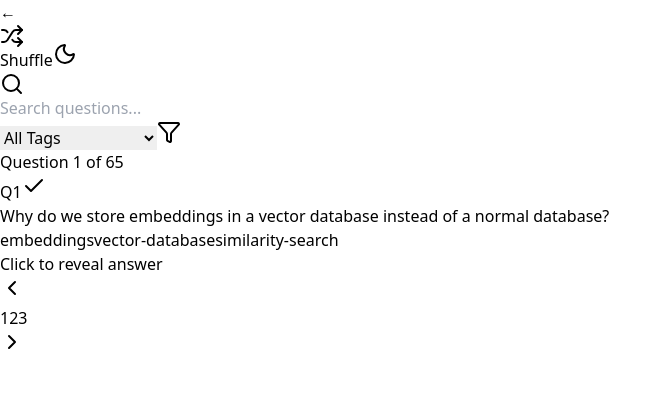
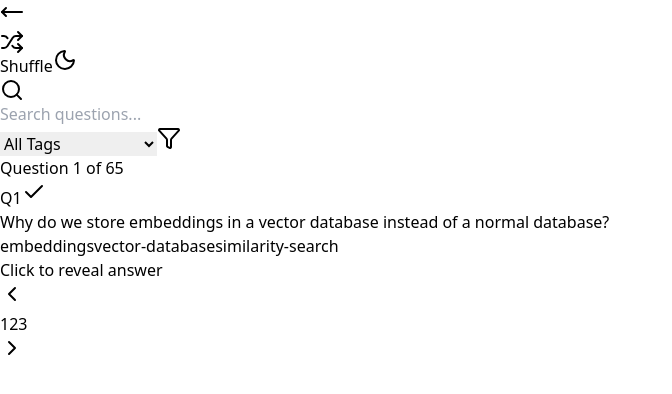
Before and after one commit to Saksham-cmd-tech/EssentialsofAI, a React (Vite) app: page / in a window 1280 px wide. Both pictures are taken after a click on the button 212 px from the left and 138 px from the top of the page. Shown: the top 394 px of the page, without its empty margins (0-672 px from the left). Built offline with nearby package versions, Linux system fonts and the light colour scheme.

Commit message:
new update

```diff
--- a/src/App.jsx
+++ b/src/App.jsx
@@ -1,5 +1,5 @@
 import React, { useState, useEffect } from 'react';
-import { BookOpen, RefreshCw, ChevronLeft, ChevronRight, Shuffle, Check, Moon, Sun, Filter, Search } from 'lucide-react';
+import { BookOpen, RefreshCw, ChevronLeft, ChevronRight, Shuffle, Check, Moon, Sun, Filter, Search, SendToBack, ArrowLeft, MoveLeft, ArrowLeftCircle } from 'lucide-react';
 import data from './ai_qa_json.json';
 
 const qaData = data;
@@ -156,7 +156,7 @@ const App = () => {
             onClick={() => setMode('menu')}
             className={`px-4 py-2 ${darkMode ? 'bg-gray-800 text-gray-200' : 'bg-white text-gray-700'} rounded-lg shadow hover:shadow-md transition-all font-medium`}
           >
-            ←
+            <MoveLeft />
           </button>
 
           <div className="flex gap-2">
@@ -357,7 +357,7 @@ const App = () => {
             onClick={() => setMode('menu')}
             className={`px-4 py-2 ${darkMode ? 'bg-gray-800 text-gray-200' : 'bg-white text-gray-700'} rounded-lg shadow hover:shadow-md transition-all font-medium`}
           >
-            ←
+            <MoveLeft />
           </button>
           <h2 className={`text-2xl font-bold ${darkMode ? 'text-white' : 'text-indigo-900'}`}>Revision Mode</h2>
           <button
```
Also changed, not shown: src/qaData.jsx (deleted).
